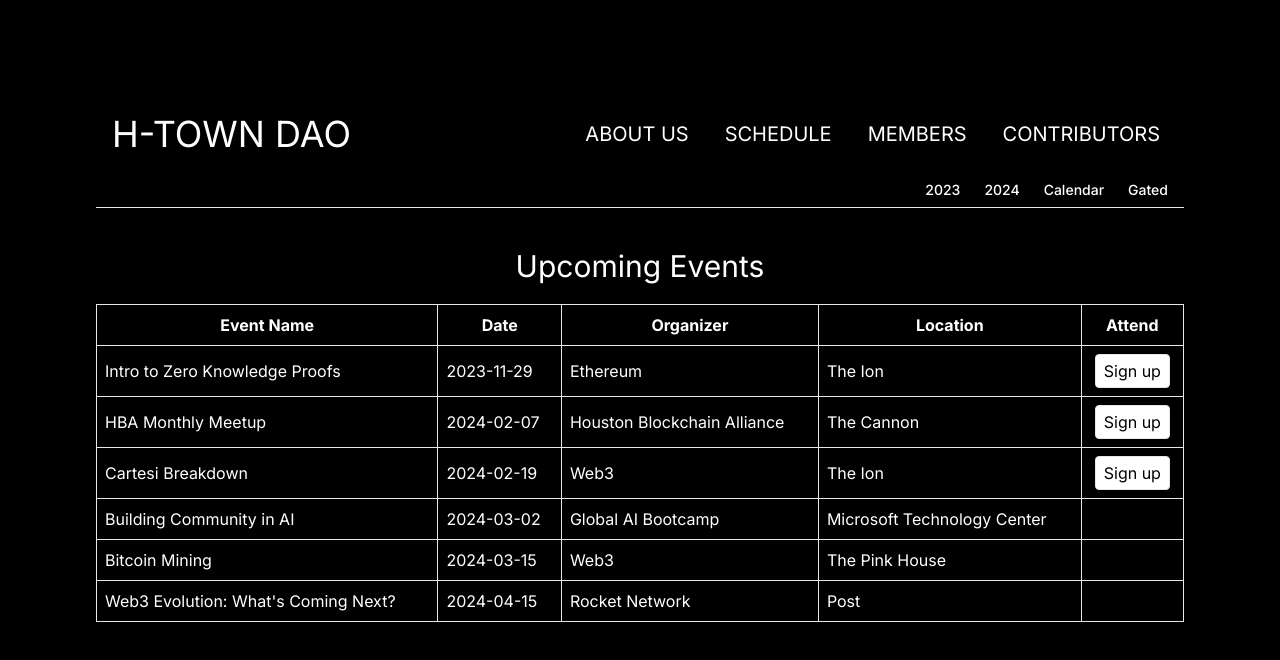
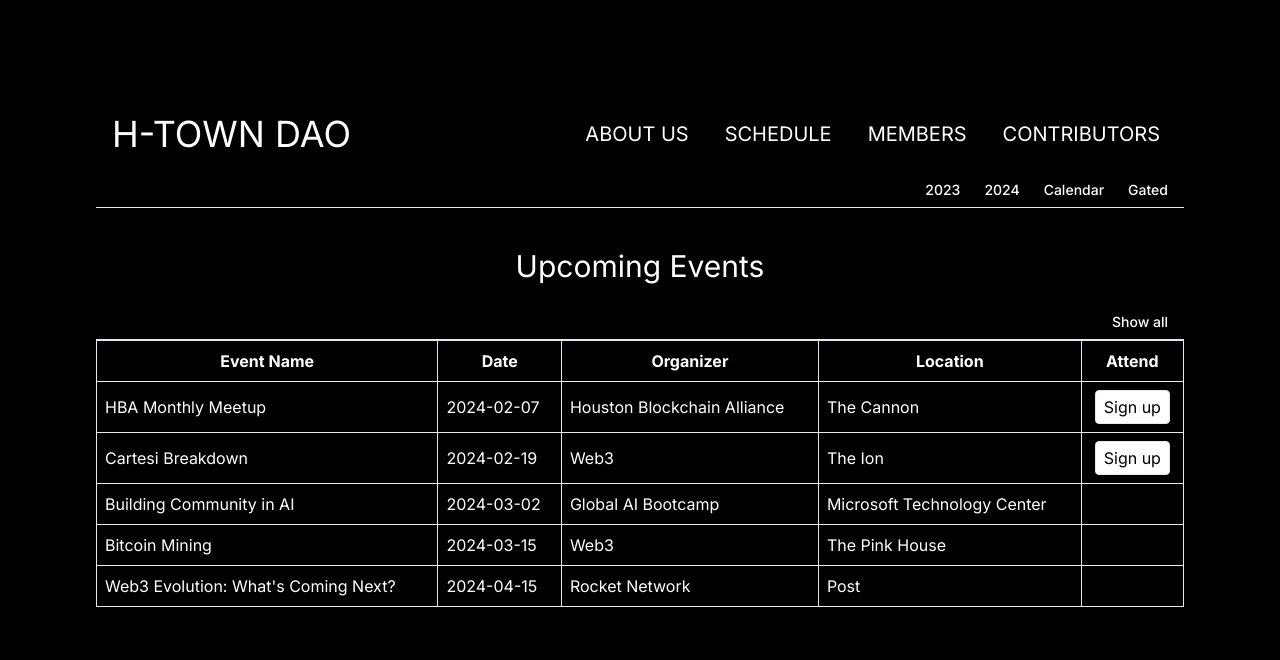
Before and after one commit to h-town-dao/h-town-dao-website, a Next.js app: page /schedule in a window 1280 px wide. Shown: the top 660 px of the page. Built offline with nearby package versions, Linux system fonts and the light colour scheme.

Commit message:
added filtering function to schedule

```diff
--- a/src/components/TableCalendar.tsx
+++ b/src/components/TableCalendar.tsx
@@ -11,6 +11,12 @@ interface Event {
 
 const TableCalendar: React.FC = () => {
   const [events, setEvents] = useState<Event[]>([]);
+  const [filteredEvents, setFilteredEvents] = useState<Event[]>([]);
+  const [filterEnabled, setFilterEnabled] = useState<boolean>(true);
+
+  const toggleFilter = () => {
+    setFilterEnabled(!filterEnabled);
+  };
 
   useEffect(() => {
     const mockEvents: Event[] = [
@@ -30,10 +36,26 @@ const TableCalendar: React.FC = () => {
       // ... more events
     ];
     mockEvents.sort((a, b) => new Date(a.date).getTime() - new Date(b.date).getTime());
+    const filtered = mockEvents.filter((event) => new Date(event.date) > new Date());
+
     setEvents(mockEvents);
-  }, []);
+    setFilteredEvents(filtered);
+  }, [filterEnabled]);
+
+  const styling = 'm-1 p-1 rounded block text-center hover:cursor-pointer hover:underline';
+  const eventsToShow = filterEnabled ? filteredEvents : events;
 
   return (
+    <div className="animate-fadeIn">
+      <div className="text-sm font-medium text-center border-b border-gray-200 dark:text-gray-400 dark:border-gray-700">
+        <ul className="flex flex-wrap justify-end -mb-px">
+          <li className="mr-2">
+            <span className={styling} onClick={() => toggleFilter()}>
+              {filterEnabled ? 'Show all' : 'Upcoming'}
+            </span>
+          </li>
+        </ul>
+      </div>
       <table className="w-full border-collapse border">
         <thead>
           <tr className="border-b">
@@ -45,7 +67,7 @@ const TableCalendar: React.FC = () => {
           </tr>
         </thead>
         <tbody>
-        {events.map((event, index) => (
+          {eventsToShow.map((event, index) => (
             <tr className="border-b" key={index}>
               <td className="border-r p-2">{event.name}</td>
               <td className="border-r p-2">{event.date}</td>
@@ -62,6 +84,7 @@ const TableCalendar: React.FC = () => {
           ))}
         </tbody>
       </table>
+    </div>
   );
 };
 
```
Lines whose indentation alone changed are shown as unchanged.
